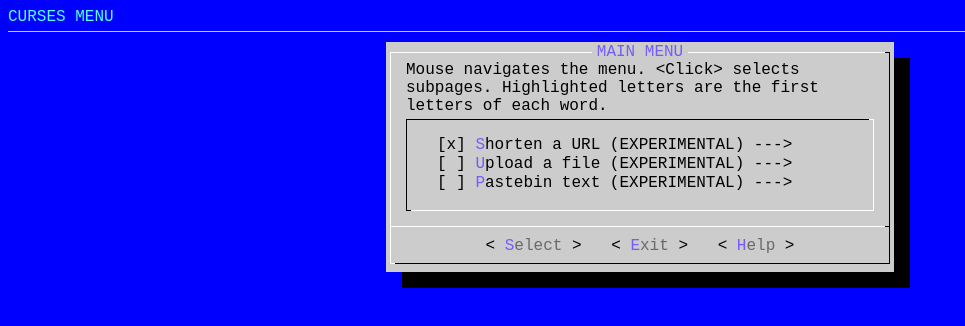
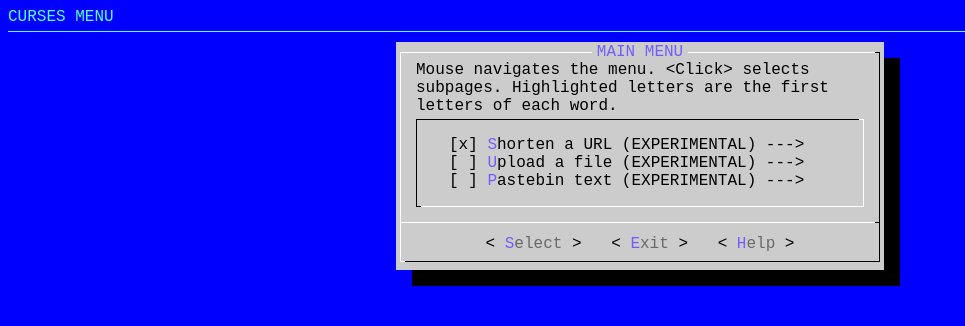
Before and after one commit to Borderliner/Blu, a plain HTML site: page index.html in a window 1280 px wide. Shown: the whole page, without its empty margins (0-965 px from the left). Drawn offline with Linux system fonts and the light colour scheme.

Commit message:
Fix selected item highlight padding and tweak the curses window size to better fit against the content

```diff
--- a/curses.css
+++ b/curses.css
@@ -13,7 +13,7 @@ div.mainheader {
 
 div.menudialog {
     position: relative;
-    width: 500px;
+    width: 480px;
     margin: auto;
     background: #ccc;
     padding: 10px 4px 8px 4px;
@@ -88,9 +88,8 @@ div.menudialog div.menuouter div.menuoptions ul {
 }
 
 div.menudialog div.menuouter div.menuoptions ul li a {
-    display: block;
-    width: 100%;
     height: 1.2em;
+    padding: 3px 2px 1px 2px;
     overflow: hidden;
     text-decoration: none;
     color: #000;
@@ -142,6 +141,7 @@ div.menudialog div.menuouter div.menubuttons a {
     display: inline-block;
     margin-left: 10px;
     margin-right: 10px;
+    padding-top: 2px;
     text-decoration: none;
     color: #696969;
 }
```
